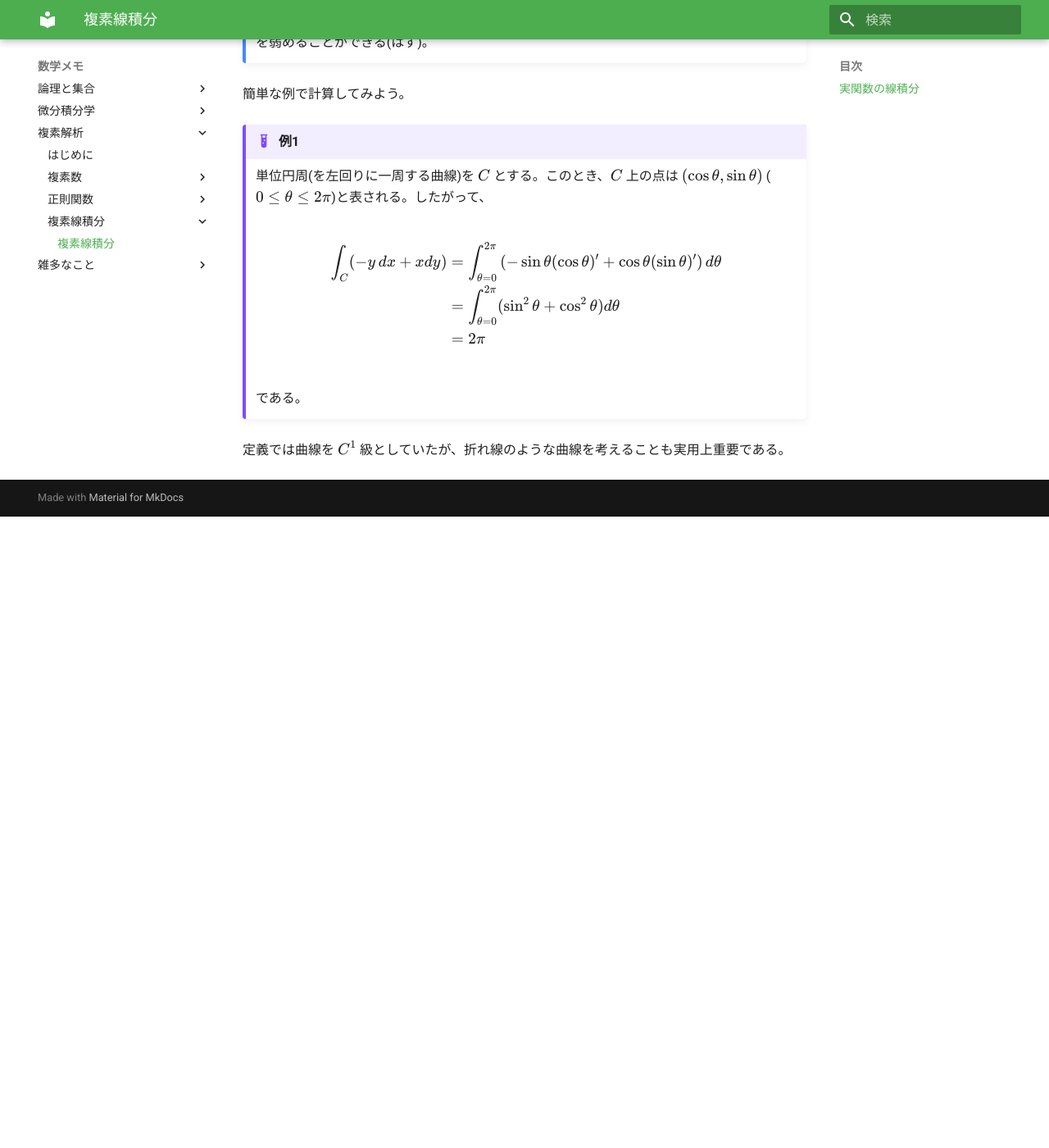
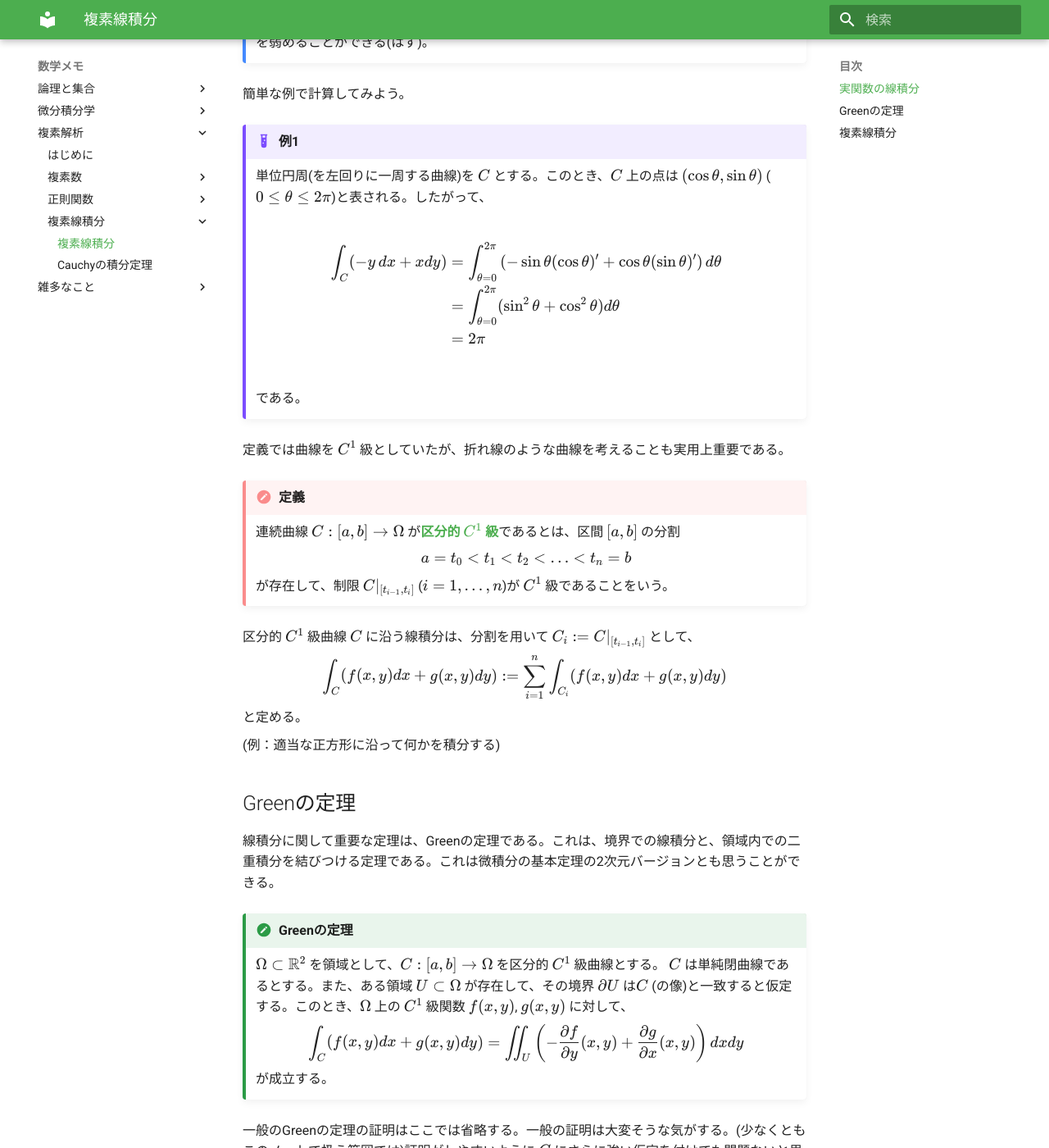
Before and after one commit to muse-energy/math, an MkDocs documentation site: the page built from docs/complex_analysis/02_complex_integrals/010_line_integrals.md, in a window 1280 px wide and 1400 px high, scrolled down 1205 px. Shown: the whole window at 82% size. Built offline with MkDocs 1.6.1 and Material for MkDocs 9.7.7, drawn with Linux system fonts in a browser that asks for light colours; a script that is not in the unit is left out; before the commit the page ends 1835 px from its top, so only the background shows below that; some of the changed text lies outside the part shown.

Commit message:
Greenの定理、Cauchyの積分定理

```diff
--- a/docs/complex_analysis/02_complex_integrals/010_line_integrals.md
+++ b/docs/complex_analysis/02_complex_integrals/010_line_integrals.md
@@ -53,3 +53,34 @@ $\mathbb{C}$ 内の曲線に沿って、正則関数を積分することを考
     である。
 
 定義では曲線を $C^1$ 級としていたが、折れ線のような曲線を考えることも実用上重要である。
+
+!!! definition "定義"
+    連続曲線 $C: [a, b] \to \Omega$ が**区分的 $C^1$ 級**であるとは、区間 $[a, b]$ の分割
+    $$ a = t_0 < t_1 < t_2 < \ldots < t_n = b $$
+    が存在して、制限 $C|_{[t_{i-1}, t_i]}$ ($i=1, \ldots, n$)が $C^1$ 級であることをいう。
+
+区分的 $C^1$ 級曲線 $C$ に沿う線積分は、分割を用いて $C_i := C|_{[t_{i-1}, t_i]}$ として、
+
+$$ \int_C (f(x, y) dx + g(x, y) dy) := \sum_{i=1}^n \int_{C_i} (f(x, y) dx + g(x, y) dy) $$
+と定める。
+
+(例：適当な正方形に沿って何かを積分する)
+
+
+## Greenの定理
+線積分に関して重要な定理は、Greenの定理である。これは、境界での線積分と、領域内での二重積分を結びつける定理である。これは微積分の基本定理の2次元バージョンとも思うことができる。
+
+!!! theorem "Greenの定理"
+    $\Omega \subset \mathbb{R}^2$ を領域として、$C: [a, b] \to \Omega$ を区分的 $C^1$ 級曲線とする。
+    $C$ は単純閉曲線であるとする。また、ある領域 $U \subset \Omega$ が存在して、その境界 $\partial U$ は$C$ (の像)と一致すると仮定する。このとき、$\Omega$ 上の $C^1$ 級関数 $f(x,y)$, $g(x,y)$ に対して、
+    $$ \int_C (f(x,y) dx + g(x,y) dy) = \iint_U \left(-\frac{\partial f}{\partial y}(x,y) + \frac{\partial g}{\partial x}(x, y)\right) dxdy $$
+    が成立する。
+
+一般のGreenの定理の証明はここでは省略する。一般の証明は大変そうな気がする。(少なくともこのノートで扱う範囲では)証明がしやすいように $C$ にさらに強い仮定を付けても問題ないと思う。例えば正方形であれば証明は簡単である。正方形を少し変形して、一つの辺が $y = p(x)$ のような形になっている場合もそんなに難しくないはずで、そのような形の領域に分割できるケースなら問題なく証明できる。一般にはそういう分割ができるかどうかなどが怪しそうなところで、あまり考えたくない気がする。
+
+(あとでCauchyの積分公式を示すときには領域をくりぬきたいので、$\partial U$ が複数の曲線からなる場合も記述しておく必要があった。むずい。。。あとで書き直す)
+
+## 複素線積分
+実関数の線積分の定義式は、そのまま $f$ や $g$ が複素関数である場合に拡張できる。また、$z = x + iy$ とおくと、$dz = dx + i dy$ であると考えることができる。
+
+複素線積分の場合もGreenの定理が成り立つことが確認できる。(実部と虚部それぞれに対して適用すればよい)
```
Also changed, not shown: docs/complex_analysis/02_complex_integrals/020_cauchy_theorem.md (added, +20 -0 lines).
